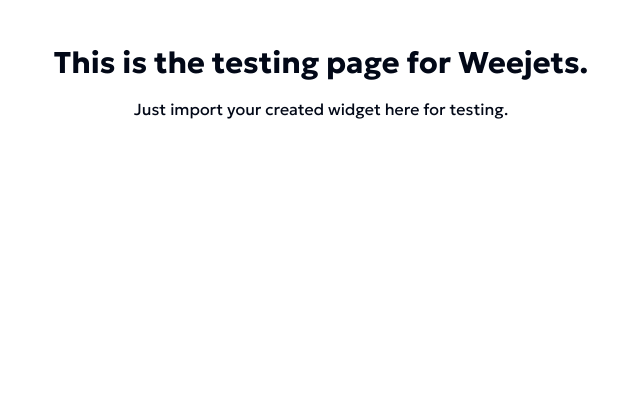
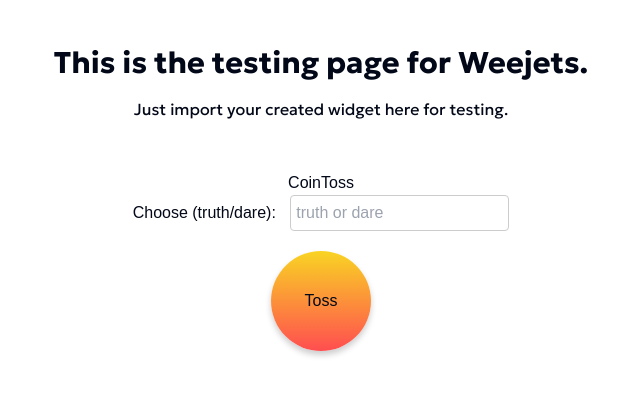
Before and after one commit to zozadonis/Weejet, a Next.js app: page /testing in a window 1280 px wide. Shown: the top 396 px of the page, without its empty margins (319-959 px from the left). Built offline with nearby package versions, Linux system fonts and the light colour scheme.

Commit message:
Upload CoinToss component

```diff
--- a/src/app/testing/page.tsx
+++ b/src/app/testing/page.tsx
@@ -1,4 +1,5 @@
 "use client";
+import CoinToss from "../widgets/CoinToss/cointoss";
 
 export default function TestingPage() {
     return (
@@ -8,6 +9,7 @@
                     <h1 className="font-bold text-[30px]">This is the testing page for Weejets.</h1>
                     <p>Just import your created widget here for testing.</p>
                 </div>
+                <CoinToss/>
             </main>
         </>
     )
--- /dev/null
+++ b/src/app/widgets/CoinToss/cointoss.json
@@ -0,0 +1,6 @@
+{
+  "id": "coin toss",
+  "title": "Coin toss",
+  "description": "coin toss for fun dares ",
+  "author": "ziyad "
+}
--- /dev/null
+++ b/src/app/widgets/CoinToss/cointoss.tsx
@@ -0,0 +1,85 @@
+import { useState } from "react";
+
+export default function CoinToss() {
+  const [choice, setChoice] = useState("");
+  const [result, setResult] = useState("");
+
+  const truthQuestions = [
+    "what's your biggest fear?",
+    "what's the most embarrassing thing you've ever done?",
+    "have you ever lied to your best friend?",
+    "what's the deepest secret that no one knows about you?",
+    "name one thing that you hate about your life.",
+    "what’s the biggest secret you’ve kept from your parents?",
+    "what’s the most embarrassing music you listen to?",
+    "what's your biggest pet peeve?",
+  ];
+
+  const dareChallenges = [
+    "do 20 push-ups.",
+    "sing a song out loud.",
+    "text the first person in your contacts 'I love pineapple pizza!'",
+    "call your crush and tell her you love her.",
+    "call your girlfriend and tell her that you are breaking up with her.",
+    "smell another player's armpit.",
+    "call a friend, pretend it's their birthday, and sing them Happy Birthday to You.",
+    "do your sassiest runway walk.",
+  ];
+
+  const getRandomQuestion = (questions: string[]): string => {
+    const index = Math.floor(Math.random() * questions.length);
+    return questions[index];
+  };
+
+  const tossCoin = () => {
+    if (choice !== "truth" && choice !== "dare") {
+      setResult("Please enter 'truth' or 'dare'.");
+      return;
+    }
+
+    const tossResult = Math.random() < 0.5 ? "truth" : "dare";
+
+    if (choice === tossResult) {
+      setResult(
+        `You got ${tossResult}! ${getRandomQuestion(
+          tossResult === "truth" ? truthQuestions : dareChallenges
+        )}`
+      );
+    } else {
+      setResult(`You got ${tossResult}, not ${choice}. Try again!`);
+    }
+  };
+
+  return (
+    <div style={{ textAlign: "center", marginTop: "50px", fontFamily: "Arial, sans-serif" }}>
+      <h1>CoinToss</h1>
+      <label htmlFor="choice">Choose (truth/dare): </label>
+      <input
+        id="choice"
+        type="text"
+        placeholder="truth or dare"
+        value={choice}
+        onChange={(e) => setChoice(e.target.value.toLowerCase().trim())}
+        style={{ marginLeft: "10px", padding: "5px", borderRadius: "4px", border: "1px solid #ccc" }}
+      />
+      <div
+        onClick={tossCoin}
+        style={{
+          width: "100px",
+          height: "100px",
+          background: "linear-gradient(to bottom, #f9d423, #ff4e50)",
+          borderRadius: "50%",
+          margin: "20px auto",
+          display: "flex",
+          justifyContent: "center",
+          alignItems: "center",
+          cursor: "pointer",
+          boxShadow: "0 4px 6px rgba(0, 0, 0, 0.2)",
+        }}
+      >
+        Toss
+      </div>
+      <div style={{ marginTop: "20px", fontSize: "1.2rem", color: "#333" }}>{result}</div>
+    </div>
+  );
+}
--- /dev/null
+++ b/src/components/widgets/CoinToss/cointoss.json
@@ -0,0 +1,6 @@
+{
+  "id": "coin toss",
+  "title": "Coin toss",
+  "description": "coin toss for fun dares ",
+  "author": "ziyad "
+}
--- /dev/null
+++ b/src/components/widgets/CoinToss/cointoss.tsx
@@ -0,0 +1,85 @@
+import { useState } from "react";
+
+export default function CoinToss() {
+  const [choice, setChoice] = useState("");
+  const [result, setResult] = useState("");
+
+  const truthQuestions = [
+    "what's your biggest fear?",
+    "what's the most embarrassing thing you've ever done?",
+    "have you ever lied to your best friend?",
+    "what's the deepest secret that no one knows about you?",
+    "name one thing that you hate about your life.",
+    "what’s the biggest secret you’ve kept from your parents?",
+    "what’s the most embarrassing music you listen to?",
+    "what's your biggest pet peeve?",
+  ];
+
+  const dareChallenges = [
+    "do 20 push-ups.",
+    "sing a song out loud.",
+    "text the first person in your contacts 'I love pineapple pizza!'",
+    "call your crush and tell her you love her.",
+    "call your girlfriend and tell her that you are breaking up with her.",
+    "smell another player's armpit.",
+    "call a friend, pretend it's their birthday, and sing them Happy Birthday to You.",
+    "do your sassiest runway walk.",
+  ];
+
+  const getRandomQuestion = (questions: string[]): string => {
+    const index = Math.floor(Math.random() * questions.length);
+    return questions[index];
+  };
+
+  const tossCoin = () => {
+    if (choice !== "truth" && choice !== "dare") {
+      setResult("Please enter 'truth' or 'dare'.");
+      return;
+    }
+
+    const tossResult = Math.random() < 0.5 ? "truth" : "dare";
+
+    if (choice === tossResult) {
+      setResult(
+        `You got ${tossResult}! ${getRandomQuestion(
+          tossResult === "truth" ? truthQuestions : dareChallenges
+        )}`
+      );
+    } else {
+      setResult(`You got ${tossResult}, not ${choice}. Try again!`);
+    }
+  };
+
+  return (
+    <div style={{ textAlign: "center", marginTop: "50px", fontFamily: "Arial, sans-serif" }}>
+      <h1>CoinToss</h1>
+      <label htmlFor="choice">Choose (truth/dare): </label>
+      <input
+        id="choice"
+        type="text"
+        placeholder="truth or dare"
+        value={choice}
+        onChange={(e) => setChoice(e.target.value.toLowerCase().trim())}
+        style={{ marginLeft: "10px", padding: "5px", borderRadius: "4px", border: "1px solid #ccc" }}
+      />
+      <div
+        onClick={tossCoin}
+        style={{
+          width: "100px",
+          height: "100px",
+          background: "linear-gradient(to bottom, #f9d423, #ff4e50)",
+          borderRadius: "50%",
+          margin: "20px auto",
+          display: "flex",
+          justifyContent: "center",
+          alignItems: "center",
+          cursor: "pointer",
+          boxShadow: "0 4px 6px rgba(0, 0, 0, 0.2)",
+        }}
+      >
+        Toss
+      </div>
+      <div style={{ marginTop: "20px", fontSize: "1.2rem", color: "#333" }}>{result}</div>
+    </div>
+  );
+}
```
Also changed, not shown: src/data/CoinToss.json (added, +7 -0 lines).
